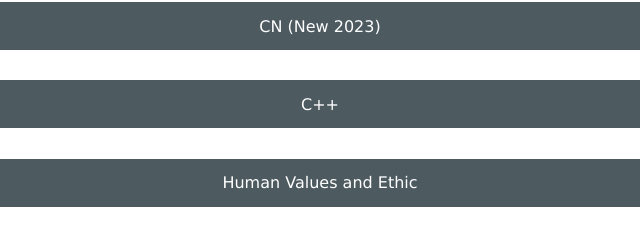
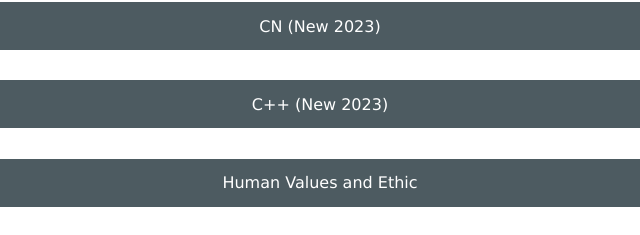
Before and after one commit to bhavishya556/sem3, a plain HTML site: page index.html in a window 1280 px wide. Shown: the part 150-385 px from the top of the page, 320-960 px from the left. Drawn offline with Linux system fonts and the light colour scheme.

Commit message:
Update c++ file

```diff
--- a/index.html
+++ b/index.html
@@ -28,7 +28,7 @@
         <div class="all-sem">
           <div class="sem1 sem"><a  target="_blank" class="sem-link" href="https://drive.google.com/file/d/1YzxoJBrM_adf4PlGjQM1ycm5HsxvyI6K/view?usp=sharing">CN (New 2023)</a></div>
 
-          <div class="sem3 sem"><a target="_blank" class="sem-link" href="https://drive.google.com/file/d/1x4EFstOgVHQv04zb3KDEKuAeM-HGdQS3/view?usp=drive_link">C++</a></div>
+          <div class="sem3 sem"><a target="_blank" class="sem-link" href="https://drive.google.com/file/d/1nV7acEQ-7IMCOE6Gj0lOZDdgdexqqF9h/view?usp=sharing">C++ (New 2023)</a></div>
           <div class="sem4 sem"><a target="_blank" class="sem-link" href="https://drive.google.com/file/d/1v_RBb-b3PCHzWXat2yUXogc-MHYfjb1I/view?usp=drive_link">Human Values and Ethic</a></div>
           <div class="sem4 sem"><a target="_blank" class="sem-link" href="https://drive.google.com/file/d/1dnrey67yD3-GW7d2CocwtnnsETBtQDXe/view?usp=sharing">COA (New 2023)</a></div>
 
```
